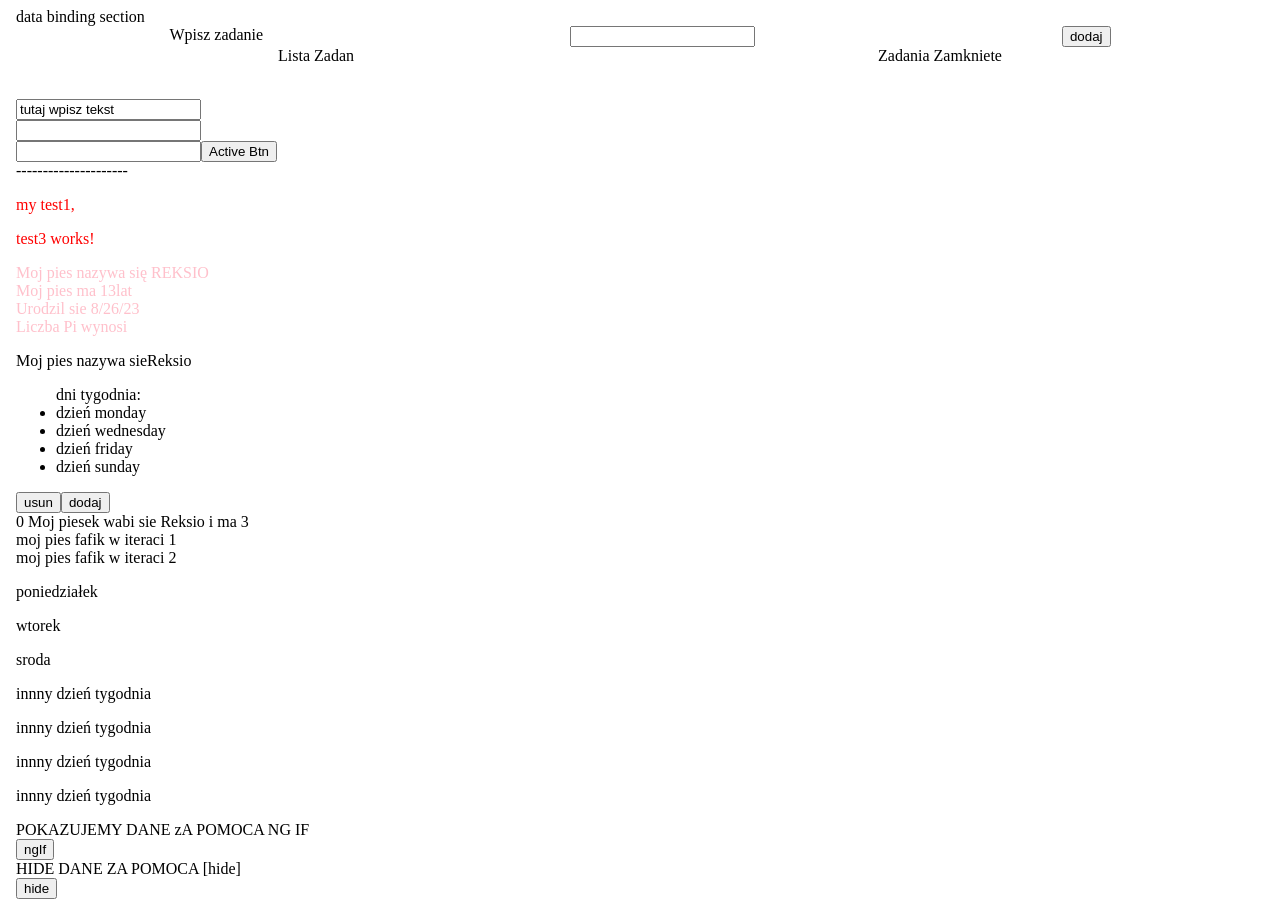
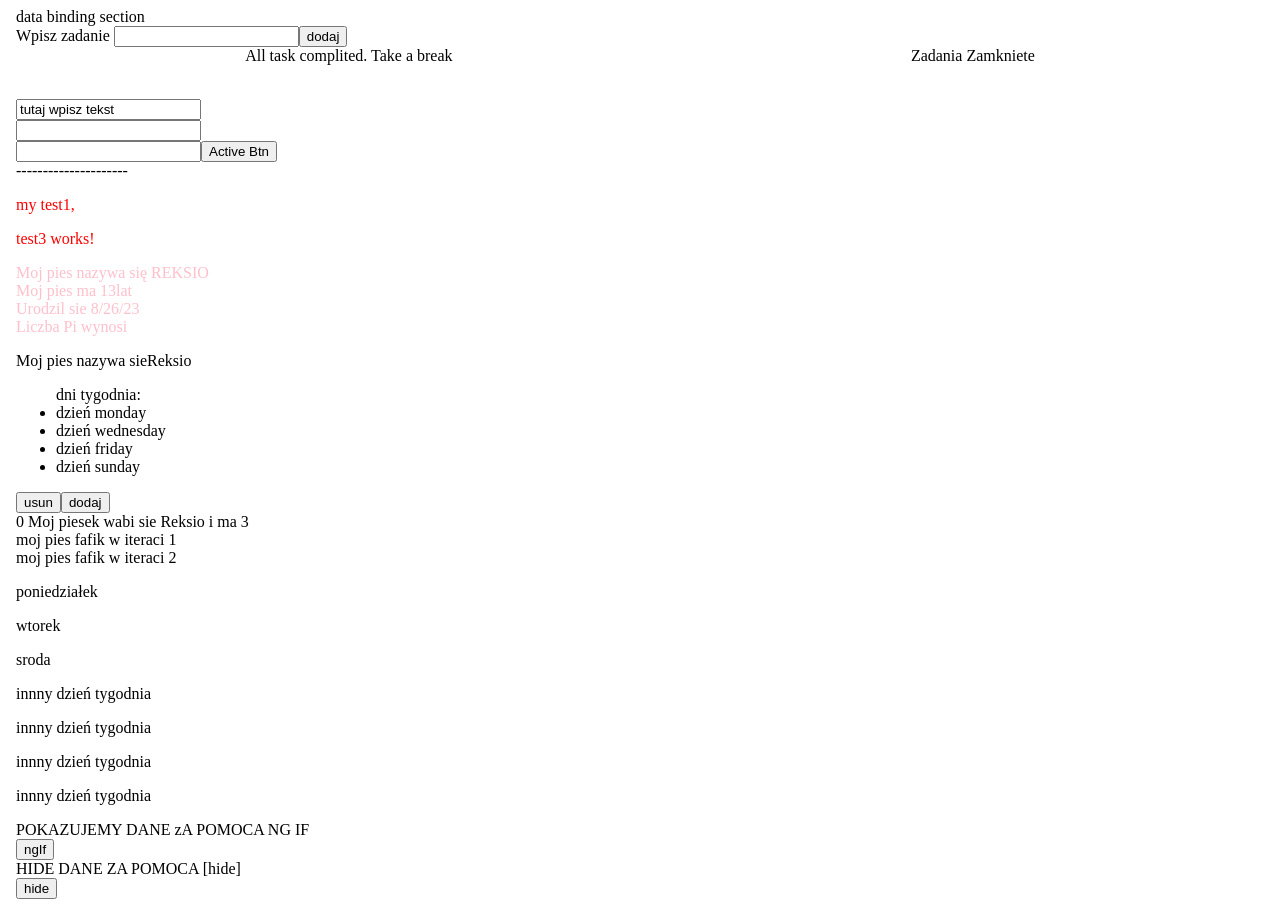
Before and after one commit to DGStach/kurs-Angular, an Angular app: page / in a window 1280 px wide. Built offline with nearby package versions, Linux system fonts and the light colour scheme.

Commit message:
message in case of empty list task- ng template shorter way

```diff
--- a/src/app/task-list/task-list.component.html
+++ b/src/app/task-list/task-list.component.html
@@ -1,12 +1,13 @@
 <!DOCTYPE html>
 <div>
-    <div class="container">
+  <div>
     Wpisz zadanie
     <input [(ngModel)]="task">
     <button (click)="add()">dodaj</button>
   </div>
   <div class="container">
     <div>
+      <ng-container *ngIf="taskList.length > 0; else noTask">
         Lista Zadan
         <ul *ngFor="let job of taskList">
           <li>
@@ -15,7 +16,10 @@
             <button (click)="remove(job)">remove</button>
           </li>
         </ul>
+      </ng-container>
+      <ng-template #noTask> All task complited. Take a break </ng-template>
     </div>
+
     <div>
       Zadania Zamkniete
       <ul>
```
Lines whose indentation alone changed are shown as unchanged.
